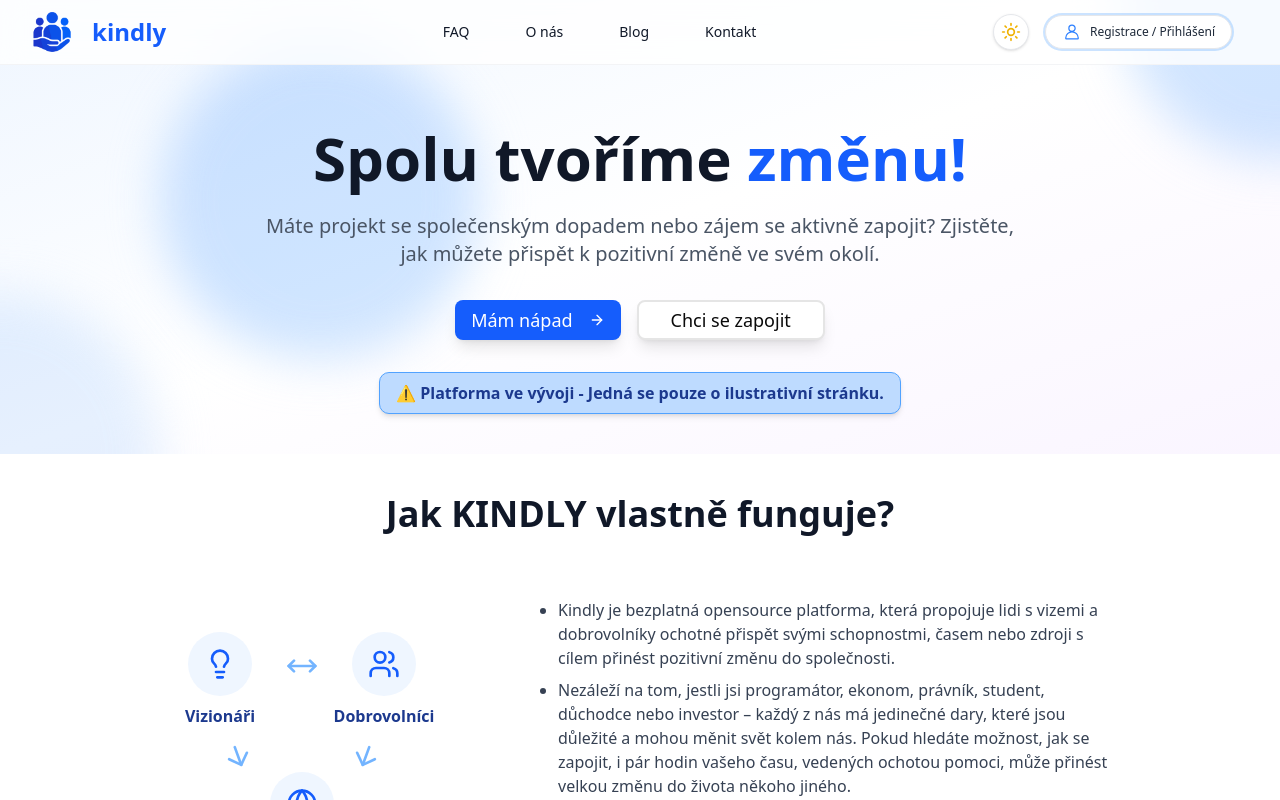
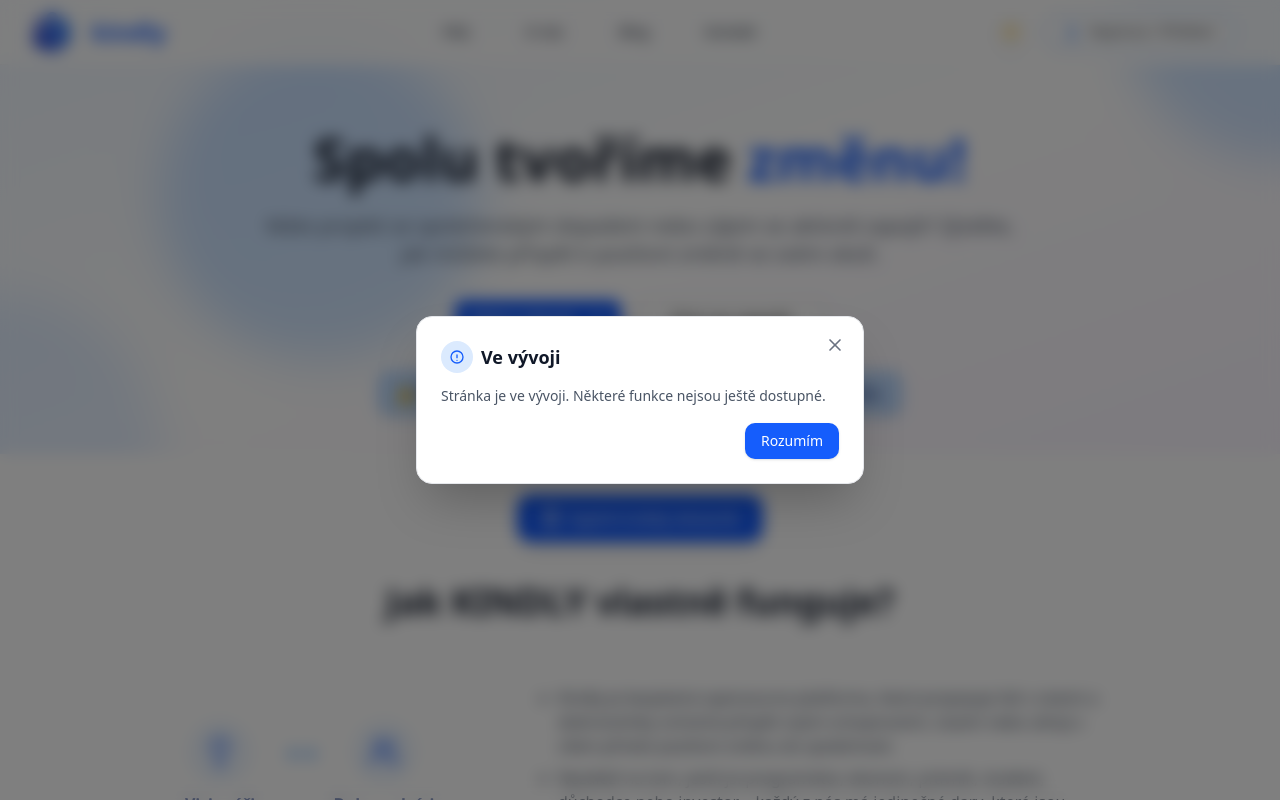
Before and after one commit to kindly-crowdsourcing/kindly, a Next.js app: page / in a window 1280 px wide. Both pictures are taken after a click on the button "Registrace / Přihlášení". Shown: the top 800 px of the page. Built offline with nearby package versions, Linux system fonts and the light colour scheme.

Commit message:
[Update] All features released and update with working backend

```diff
--- a/app/page.js
+++ b/app/page.js
@@ -79,12 +79,31 @@ const sampleProjects = [
   },
 ];
 
-import { useState, useEffect } from "react";
+import { useState, useEffect, useCallback } from "react";
 import ProjectCard from "@/components/ProjectCard";
 
 export default function Home() {
   const [isScrolled, setIsScrolled] = useState(false);
   const [mobileMenuOpen, setMobileMenuOpen] = useState(false);
+  const [showDevModal, setShowDevModal] = useState(false);
+
+  const openDevModal = useCallback(() => setShowDevModal(true), []);
+  const closeDevModal = useCallback(() => setShowDevModal(false), []);
+  const devLinkClick = useCallback(
+    (e) => {
+      e.preventDefault();
+      openDevModal();
+    },
+    [openDevModal]
+  );
+
+  useEffect(() => {
+    const onKey = (e) => {
+      if (e.key === "Escape") closeDevModal();
+    };
+    if (showDevModal) window.addEventListener("keydown", onKey);
+    return () => window.removeEventListener("keydown", onKey);
+  }, [showDevModal, closeDevModal]);
 
   useEffect(() => {
     const handleScroll = () => {
@@ -123,29 +142,33 @@ export default function Home() {
             <div className="hidden md:block">
               <div className="ml-10 flex items-baseline space-x-8">
                 <a
-                  href="#features"
-                  className="text-gray-900 dark:text-gray-100 hover:text-blue-600 dark:hover:text-blue-400 px-3 py-2 text-sm font-medium transition-all duration-200 hover:scale-105 relative group"
+                  href="#faq"
+                  onClick={devLinkClick}
+                  className="text-gray-900 dark:text-gray-100 hover:text-blue-600 dark:hover:text-blue-400 px-3 py-2 text-sm font-medium transition-all duration-200 hover:scale-105 relative group cursor-pointer"
                 >
                   FAQ
                   <span className="absolute bottom-0 left-0 w-0 h-0.5 bg-blue-600 dark:bg-blue-400 transition-all duration-200 group-hover:w-full"></span>
                 </a>
                 <a
-                  href="#testimonials"
-                  className="text-gray-900 dark:text-gray-100 hover:text-blue-600 dark:hover:text-blue-400 px-3 py-2 text-sm font-medium transition-all duration-200 hover:scale-105 relative group"
+                  href="#onas"
+                  onClick={devLinkClick}
+                  className="text-gray-900 dark:text-gray-100 hover:text-blue-600 dark:hover:text-blue-400 px-3 py-2 text-sm font-medium transition-all duration-200 hover:scale-105 relative group cursor-pointer"
                 >
                   O nás
                   <span className="absolute bottom-0 left-0 w-0 h-0.5 bg-blue-600 dark:bg-blue-400 transition-all duration-200 group-hover:w-full"></span>
                 </a>
                 <a
-                  href="#pricing"
-                  className="text-gray-900 dark:text-gray-100 hover:text-blue-600 dark:hover:text-blue-400 px-3 py-2 text-sm font-medium transition-all duration-200 hover:scale-105 relative group"
+                  href="#blog"
+                  onClick={devLinkClick}
+                  className="text-gray-900 dark:text-gray-100 hover:text-blue-600 dark:hover:text-blue-400 px-3 py-2 text-sm font-medium transition-all duration-200 hover:scale-105 relative group cursor-pointer"
                 >
                   Blog
                   <span className="absolute bottom-0 left-0 w-0 h-0.5 bg-blue-600 dark:bg-blue-400 transition-all duration-200 group-hover:w-full"></span>
                 </a>
                 <a
-                  href="#contact"
-                  className="text-gray-900 dark:text-gray-100 hover:text-blue-600 dark:hover:text-blue-400 px-3 py-2 text-sm font-medium transition-all duration-200 hover:scale-105 relative group"
+                  href="#konakt"
+                  onClick={devLinkClick}
+                  className="text-gray-900 dark:text-gray-100 hover:text-blue-600 dark:hover:text-blue-400 px-3 py-2 text-sm font-medium transition-all duration-200 hover:scale-105 relative group cursor-pointer"
                 >
                   Kontakt
                   <span className="absolute bottom-0 left-0 w-0 h-0.5 bg-blue-600 dark:bg-blue-400 transition-all duration-200 group-hover:w-full"></span>
@@ -158,7 +181,10 @@ export default function Home() {
 
               {/* Register/Login button: minimal, adaptive */}
               {/* Desktop (lg and up): pill with icon and text */}
-              <button className="hidden lg:flex items-center gap-2 bg-white dark:bg-gray-800 border border-gray-200 dark:border-gray-600 rounded-full px-4 py-1.5 hover:border-blue-400 dark:hover:border-blue-500 hover:bg-blue-50/60 dark:hover:bg-blue-900/30 transition-all duration-200 focus:outline-none focus:ring-2 focus:ring-blue-400/30 dark:focus:ring-blue-500/30 group min-h-0">
+              <button
+                onClick={openDevModal}
+                className="hidden lg:flex items-center gap-2 bg-white dark:bg-gray-800 border border-gray-200 dark:border-gray-600 rounded-full px-4 py-1.5 hover:border-blue-400 dark:hover:border-blue-500 hover:bg-blue-50/60 dark:hover:bg-blue-900/30 transition-all duration-200 focus:outline-none focus:ring-2 focus:ring-blue-400/30 dark:focus:ring-blue-500/30 group min-h-0"
+              >
                 <svg
                   xmlns="http://www.w3.org/2000/svg"
                   fill="none"
@@ -180,6 +206,7 @@ export default function Home() {
 
               {/* Tablet & Mobile (below lg): icon only, smaller */}
               <button
+                onClick={openDevModal}
                 className="flex lg:hidden items-center justify-center w-9 h-9 bg-white dark:bg-gray-800 border border-gray-200 dark:border-gray-600 rounded-full shadow-sm hover:shadow-md hover:border-blue-400 dark:hover:border-blue-500 hover:bg-blue-50/60 dark:hover:bg-blue-900/30 transition-all duration-200 focus:outline-none focus:ring-2 focus:ring-blue-400/30 dark:focus:ring-blue-500/30"
                 aria-label="Register or Login"
               >
@@ -221,26 +248,30 @@ export default function Home() {
         >
           <div className="px-4 pt-2 pb-4 space-y-2 bg-white dark:bg-gray-900 border-t border-gray-100 dark:border-gray-800">
             <a
-              href="#features"
-              className="block px-3 py-2 text-gray-900 dark:text-gray-100 hover:text-blue-600 dark:hover:text-blue-400 hover:bg-blue-50 dark:hover:bg-gray-800 rounded-md transition-colors"
+              href="#faq"
+              onClick={devLinkClick}
+              className="block px-3 py-2 text-gray-900 dark:text-gray-100 hover:text-blue-600 dark:hover:text-blue-400 hover:bg-blue-50 dark:hover:bg-gray-800 rounded-md transition-colors cursor-pointer"
             >
               FAQ
             </a>
             <a
-              href="#testimonials"
-              className="block px-3 py-2 text-gray-900 dark:text-gray-100 hover:text-blue-600 dark:hover:text-blue-400 hover:bg-blue-50 dark:hover:bg-gray-800 rounded-md transition-colors"
+              href="#onas"
+              onClick={devLinkClick}
+              className="block px-3 py-2 text-gray-900 dark:text-gray-100 hover:text-blue-600 dark:hover:text-blue-400 hover:bg-blue-50 dark:hover:bg-gray-800 rounded-md transition-colors cursor-pointer"
             >
               O nás
             </a>
             <a
-              href="#pricing"
-              className="block px-3 py-2 text-gray-900 dark:text-gray-100 hover:text-blue-600 dark:hover:text-blue-400 hover:bg-blue-50 dark:hover:bg-gray-800 rounded-md transition-colors"
+              href="#blog"
+              onClick={devLinkClick}
+              className="block px-3 py-2 text-gray-900 dark:text-gray-100 hover:text-blue-600 dark:hover:text-blue-400 hover:bg-blue-50 dark:hover:bg-gray-800 rounded-md transition-colors cursor-pointer"
             >
               Blog
             </a>
             <a
-              href="#contact"
-              className="block px-3 py-2 text-gray-900 dark:text-gray-100 hover:text-blue-600 dark:hover:text-blue-400 hover:bg-blue-50 dark:hover:bg-gray-800 rounded-md transition-colors"
+              href="#kontakt"
+              onClick={devLinkClick}
+              className="block px-3 py-2 text-gray-900 dark:text-gray-100 hover:text-blue-600 dark:hover:text-blue-400 hover:bg-blue-50 dark:hover:bg-gray-800 rounded-md transition-colors cursor-pointer"
             >
               Kontakt
             </a>
@@ -271,6 +302,7 @@ export default function Home() {
             </p>
             <div className="flex flex-col sm:flex-row gap-4 justify-center">
               <Button
+                onClick={openDevModal}
                 size="lg"
                 className="bg-blue-600 hover:bg-blue-700 text-white text-lg px-8 py-4 hover:scale-105 transition-all duration-200 shadow-lg hover:shadow-xl group"
               >
@@ -278,6 +310,7 @@ export default function Home() {
                 <ArrowRight className="ml-2 h-5 w-5 group-hover:translate-x-1 transition-transform duration-200" />
               </Button>
               <Button
+                onClick={openDevModal}
                 variant="outline"
                 size="lg"
                 className="text-lg px-8 py-4 hover:scale-105 transition-all duration-200 shadow-lg hover:shadow-xl border-2 hover:border-blue-600 hover:text-blue-600"
@@ -292,6 +325,21 @@ export default function Home() {
               </span>
             </div>
           </div>
+        </div>
+      </section>
+
+      {/* Dotazník sekce */}
+      <section>
+        <div className="flex justify-center pt-10">
+          <Link
+            href="/dotaznik" /* replace with real survey URL */
+            target="_blank"
+            rel="noopener noreferrer"
+            className="inline-flex items-center gap-2 px-6 py-3 rounded-xl bg-blue-600 hover:bg-blue-700 text-white font-medium shadow-lg hover:shadow-xl transition-all duration-200 focus:outline-none focus:ring-2 focus:ring-blue-400/40 dark:focus:ring-blue-500/40"
+          >
+            <ClipboardList className="w-5 h-5" />
+            Vyplnit krátký dotazník
+          </Link>
         </div>
       </section>
 
@@ -533,7 +581,9 @@ export default function Home() {
 
       {/* Projects/Opportunities Section */}
       <section className="pb-10 pt-10 bg-white dark:bg-gray-900 transition-colors duration-300">
-        <p className="text-gray-200 dark:text-gray-600 pl-12">SAMPLE DATA</p>
+        <p className="text-gray-200 dark:text-gray-600 pl-5 pb-5">
+          ILUSTRAČNÍ STRÁNKA
+        </p>
         <div className="max-w-7xl mx-auto px-4 sm:px-6 lg:px-8">
           {/* Modern Search bar */}
           <div className="bg-white dark:bg-gray-800 rounded-2xl shadow-lg flex flex-col md:flex-row items-stretch md:items-center gap-2 md:gap-4 px-4 py-4 mb-10 transition-colors duration-300 border border-gray-100 dark:border-gray-700">
@@ -557,7 +607,10 @@ export default function Home() {
               placeholder="How? (Jak se zapojit)"
               disabled
             />
-            <button className="ml-0 md:ml-2 mt-2 md:mt-0 flex items-center justify-center w-12 h-12 bg-blue-600 hover:bg-blue-700 rounded-xl text-white transition-colors shadow-lg focus:outline-none focus:ring-2 focus:ring-blue-400 dark:focus:ring-blue-500">
+            <button
+              onClick={openDevModal}
+              className="ml-0 md:ml-2 mt-2 md:mt-0 flex items-center justify-center w-12 h-12 bg-blue-600 hover:bg-blue-700 rounded-xl text-white transition-colors shadow-lg focus:outline-none focus:ring-2 focus:ring-blue-400 dark:focus:ring-blue-500"
+            >
               <svg width="24" height="24" fill="none" viewBox="0 0 24 24">
                 <circle
                   cx="11"
@@ -599,21 +652,6 @@ export default function Home() {
         <NewsletterForm />
       </section>
 
-      {/* Dotazník sekce */}
-      <section>
-        <div className="flex justify-center py-10">
-          <Link
-            href="/dotaznik" /* replace with real survey URL */
-            target="_blank"
-            rel="noopener noreferrer"
-            className="inline-flex items-center gap-2 px-6 py-3 rounded-xl bg-blue-600 hover:bg-blue-700 text-white font-medium shadow-lg hover:shadow-xl transition-all duration-200 focus:outline-none focus:ring-2 focus:ring-blue-400/40 dark:focus:ring-blue-500/40"
-          >
-            <ClipboardList className="w-5 h-5" />
-            Vyplnit krátký dotazník
-          </Link>
-        </div>
-      </section>
-
       {/* Footer */}
       <footer className="dark:bg-gray-900 text-white py-12">
         <div className="max-w-7xl mx-auto px-4 sm:px-6 lg:px-8">
@@ -625,11 +663,6 @@ export default function Home() {
               <p className="text-gray-400 mb-4">
                 Crowdsourcing platforma, co propojuje lidi.
               </p>
-              <div className="text-sm text-gray-400">
-                <p>Neziskovka</p>
-                <p>Praha, Česká Republika</p>
-                <p>IČO: 12345678</p>
-              </div>
             </div>
             <div>
               <h3 className="text-lg font-semibold mb-4 text-black dark:text-white">
@@ -639,7 +672,8 @@ export default function Home() {
                 <li>
                   <a
                     href="#"
-                    className="dark:hover:text-white hover:text-blue-400 transition-colors"
+                    onClick={devLinkClick}
+                    className="dark:hover:text-white hover:text-blue-400 transition-colors cursor-pointer"
                   >
                     O nás
                   </a>
@@ -647,7 +681,8 @@ export default function Home() {
                 <li>
                   <a
                     href="#"
-                    className="dark:hover:text-white hover:text-blue-400 transition-colors"
+                    onClick={devLinkClick}
+                    className="dark:hover:text-white hover:text-blue-400 transition-colors cursor-pointer"
                   >
                     Pro Média
                   </a>
@@ -655,7 +690,8 @@ export default function Home() {
                 <li>
                   <a
                     href="#"
-                    className="dark:hover:text-white hover:text-blue-400 transition-colors"
+                    onClick={devLinkClick}
+                    className="dark:hover:text-white hover:text-blue-400 transition-colors cursor-pointer"
                   >
                     FAQ
                   </a>
@@ -663,7 +699,8 @@ export default function Home() {
                 <li>
                   <a
                     href="#"
-                    className="dark:hover:text-white hover:text-blue-400 transition-colors"
+                    onClick={devLinkClick}
+                    className="dark:hover:text-white hover:text-blue-400 transition-colors cursor-pointer"
                   >
                     Podpora
                   </a>
@@ -678,7 +715,8 @@ export default function Home() {
                 <li>
                   <a
                     href="#"
-                    className="dark:hover:text-white hover:text-blue-400 transition-colors"
+                    onClick={devLinkClick}
+                    className="dark:hover:text-white hover:text-blue-400 transition-colors cursor-pointer"
                   >
                     Ochrana osobních údajů
                   </a>
@@ -686,7 +724,8 @@ export default function Home() {
                 <li>
                   <a
                     href="#"
-                    className="dark:hover:text-white hover:text-blue-400 transition-colors"
+                    onClick={devLinkClick}
+                    className="dark:hover:text-white hover:text-blue-400 transition-colors cursor-pointer"
                   >
                     Pravidla použití
                   </a>
@@ -694,7 +733,8 @@ export default function Home() {
                 <li>
                   <a
                     href="#"
-                    className="dark:hover:text-white hover:text-blue-400 transition-colors"
+                    onClick={devLinkClick}
+                    className="dark:hover:text-white hover:text-blue-400 transition-colors cursor-pointer"
                   >
                     FAQ
                   </a>
@@ -702,7 +742,8 @@ export default function Home() {
                 <li>
                   <a
                     href="#"
-                    className="dark:hover:text-white hover:text-blue-400 transition-colors"
+                    onClick={devLinkClick}
+                    className="dark:hover:text-white hover:text-blue-400 transition-colors cursor-pointer"
                   >
                     Kontakt
                   </a>
@@ -721,10 +762,68 @@ export default function Home() {
             </div>
           </div>
           <div className="border-t border-gray-300 dark:border-gray-800 mt-8 pt-8 text-center text-gray-400">
-            <p>&copy; 2025 Be-hepful. Všechny práva vyhrazena.</p>
+            <p>&copy; 2025 Kindly. Všechny práva vyhrazena.</p>
           </div>
         </div>
       </footer>
+      {showDevModal && (
+        <div className="fixed inset-0 z-[100] flex items-center justify-center">
+          <div
+            className="absolute inset-0 bg-black/50 backdrop-blur-sm"
+            onClick={closeDevModal}
+          />
+          <div
+            role="dialog"
+            aria-modal="true"
+            className="relative w-full max-w-md mx-auto bg-white dark:bg-gray-800 rounded-2xl shadow-2xl border border-gray-200 dark:border-gray-700 p-6 animate-fade-in-up"
+          >
+            <button
+              onClick={closeDevModal}
+              aria-label="Zavřít"
+              className="absolute top-3 right-3 w-8 h-8 flex items-center justify-center rounded-full hover:bg-gray-100 dark:hover:bg-gray-700 text-gray-500 hover:text-gray-800 dark:hover:text-gray-200 transition-colors"
+            >
+              <X className="w-5 h-5" />
+            </button>
+            <h3 className="text-lg font-semibold mb-3 text-gray-900 dark:text-white flex items-center gap-2">
+              <span className="inline-flex items-center justify-center w-8 h-8 rounded-full bg-blue-100 dark:bg-blue-900/40">
+                <AlertIcon />
+              </span>
+              Ve vývoji
+            </h3>
+            <p className="text-sm text-gray-600 dark:text-gray-300 leading-relaxed mb-4">
+              Stránka je ve vývoji. Některé funkce nejsou ještě dostupné.
+            </p>
+            <div className="flex justify-end gap-3">
+              <button
+                onClick={closeDevModal}
+                className="px-4 py-2 text-sm font-medium rounded-lg bg-blue-600 text-white hover:bg-blue-700 shadow focus:outline-none focus:ring-2 focus:ring-blue-400/40 dark:focus:ring-blue-500/40"
+              >
+                Rozumím
+              </button>
+            </div>
+          </div>
+        </div>
+      )}
     </main>
   );
 }
+
+// Simple alert icon (reuses existing lucide icons if imported) or fallback SVG
+function AlertIcon() {
+  return (
+    <svg
+      xmlns="http://www.w3.org/2000/svg"
+      viewBox="0 0 24 24"
+      fill="none"
+      stroke="currentColor"
+      strokeWidth="2"
+      strokeLinecap="round"
+      strokeLinejoin="round"
+      className="w-4 h-4 text-blue-600 dark:text-blue-400"
+    >
+      <path d="M12 9v4" />
+      <path d="M12 17h.01" />
+      <path d="M21 12a9 9 0 1 1-18 0 9 9 0 0 1 18 0Z" />
+    </svg>
+  );
+}
```
